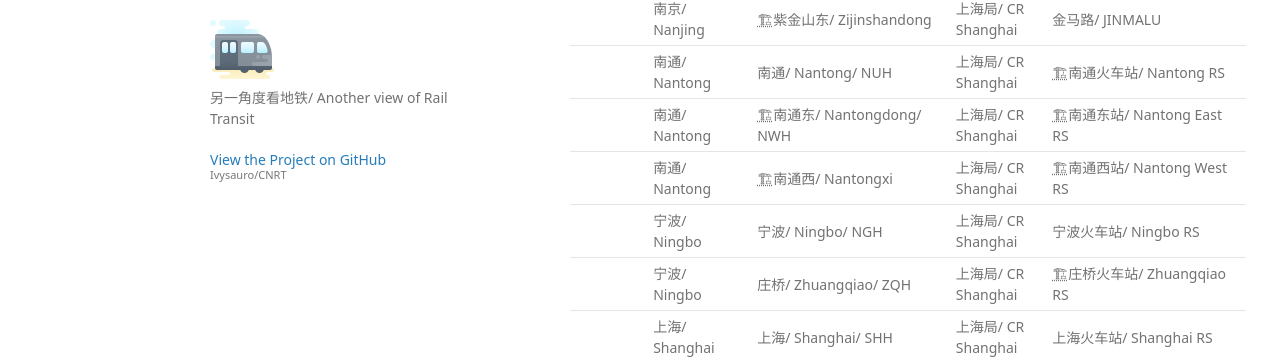
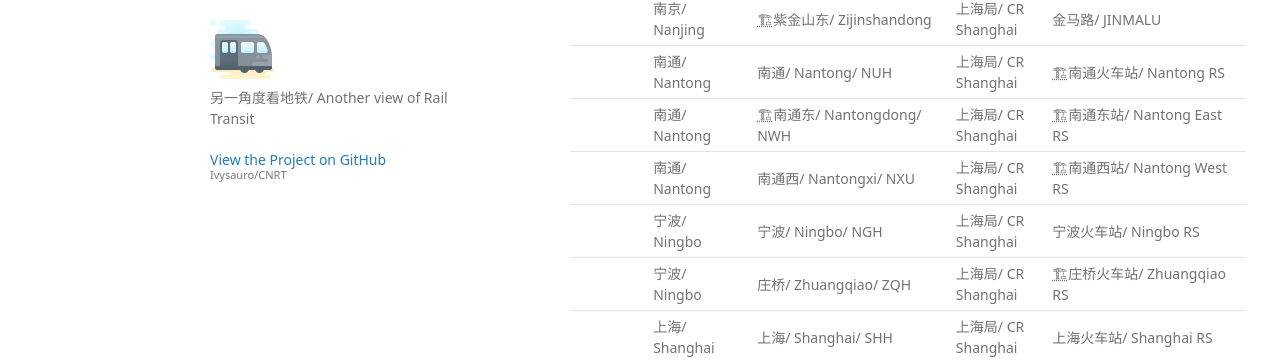
Before and after one commit to Ivysauro/CNRT, a Jekyll site: the page built from data/Rail-Rail.md, in a window 1280 px wide and 900 px high, scrolled down 8960 px. Shown: the part 91-453 px from the top of the window. Built offline with Jekyll 4.4.1, drawn with Linux system fonts in a browser that asks for light colours; some web fonts are replaced; our own code applies the rules of GitHub Pages for plain Markdown files; a script that is not in the unit is left out.

Commit message:
🍊更新南通数据

```diff
--- a/data/Rail-Rail.md
+++ b/data/Rail-Rail.md
@@ -173,7 +173,7 @@
 |  | 南京/ Nanjing | 🏗紫金山东/ Zijinshandong | 上海局/ CR Shanghai | 金马路/ JINMALU |
 |  | 南通/ Nantong | 南通/ Nantong/ NUH | 上海局/ CR Shanghai | 🏗南通火车站/ Nantong RS |
 |  | 南通/ Nantong | 🏗南通东/ Nantongdong/ NWH | 上海局/ CR Shanghai | 🏗南通东站/ Nantong East RS |
-|  | 南通/ Nantong | 🏗南通西/ Nantongxi | 上海局/ CR Shanghai | 🏗南通西站/ Nantong West RS |
+|  | 南通/ Nantong | 南通西/ Nantongxi/ NXU | 上海局/ CR Shanghai | 🏗南通西站/ Nantong West RS |
 |  | 宁波/ Ningbo | 宁波/ Ningbo/ NGH | 上海局/ CR Shanghai | 宁波火车站/ Ningbo RS |
 |  | 宁波/ Ningbo | 庄桥/ Zhuangqiao/ ZQH | 上海局/ CR Shanghai | 🏗庄桥火车站/ Zhuangqiao RS |
 |  | 上海/ Shanghai | 上海/ Shanghai/ SHH | 上海局/ CR Shanghai | 上海火车站/ Shanghai RS |
```
